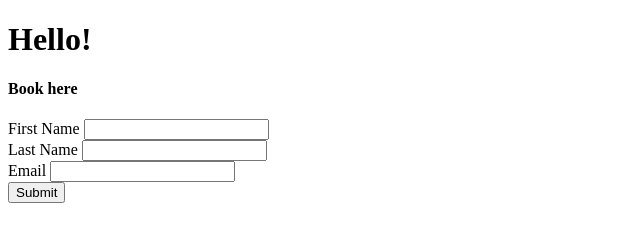
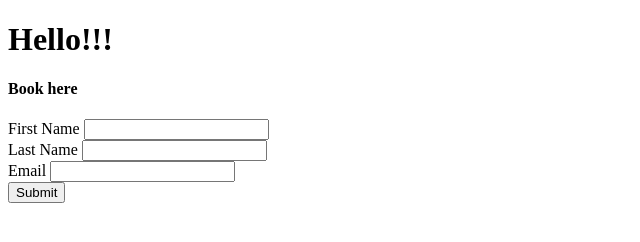
Before and after one commit to tbanguot/Natural-Burial, a plain HTML site: page index.html in a window 1280 px wide. Shown: the full height of the page, 0-640 px from the left. Drawn offline with Linux system fonts and the light colour scheme.

Commit message:
made a change

```diff
--- a/index.html
+++ b/index.html
@@ -9,7 +9,7 @@
 
     <!--  Heading -->
     <header>
-        <h1>Hello!</h1>
+        <h1>Hello!!!</h1>
     </header>
     <main>
         <form>
```
